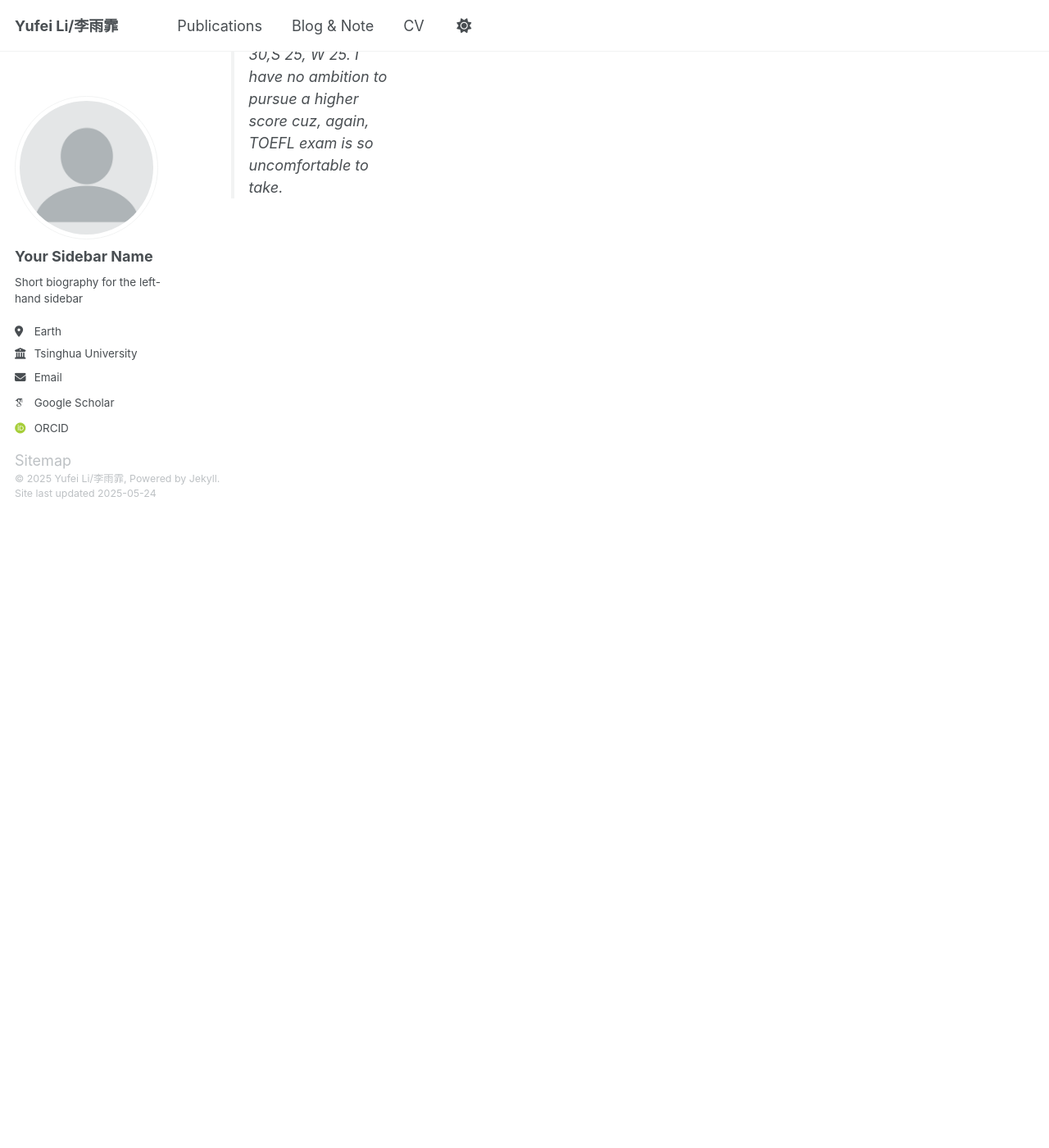
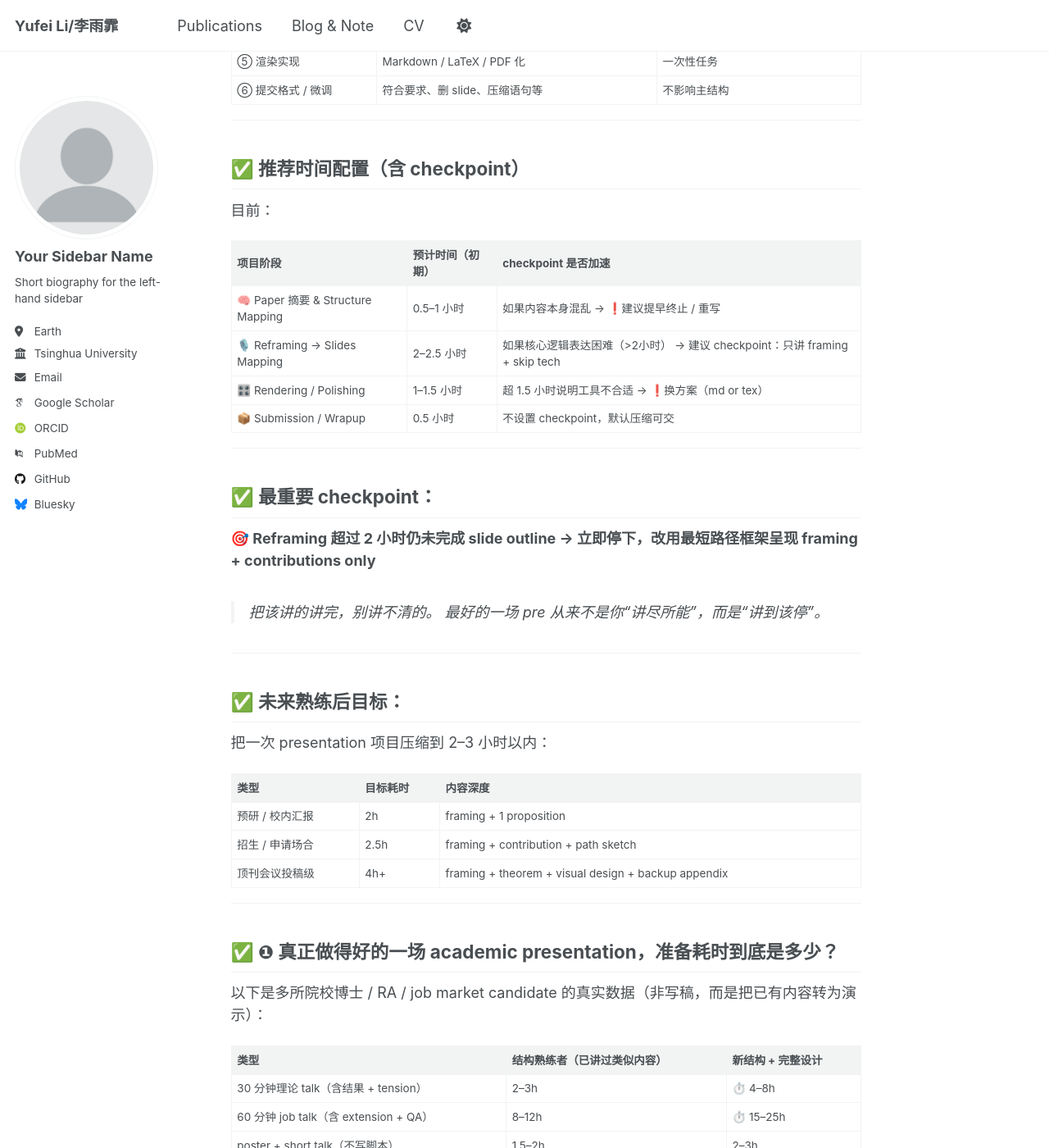
Before and after one commit to Floraaah/Floraaah, a Jekyll site: the page built from _posts/2025-05-23-blog-post-1.md, in a window 1280 px wide and 1400 px high, scrolled down 3842 px. Shown: the whole window at 82% size. Built offline with Jekyll 4.4.1, drawn with Linux system fonts in a browser that asks for light colours; some web fonts are replaced; before the commit the page ends 4472 px from its top, so only the background shows below that; some of the changed text lies outside the part shown.

Commit message:
Update 2025-05-23-blog-post-1.md

````diff
--- a/_posts/2025-05-23-blog-post-1.md
+++ b/_posts/2025-05-23-blog-post-1.md
@@ -99,3 +99,111 @@ tags:
 ## 🔁 7. 展望：从 Markdown 到 Methodology
 
 > "Theory is not PowerPoint: Designing Your Research Presentation as Structure"
+
+---
+
+# Workflow & Checkpoint
+
+> 在将一篇 working paper（或 theory sketch）转为一次完整 presentation 的过程中，
+> **整个转化链条如何安排时间？哪些节点应该 checkpoint？**
+
+---
+
+## ✅ 第一性拆解：Paper → Presentation 工作内容
+
+| 阶段          | 任务类型                     | 耗时因素                     |
+| ----------- | ------------------------ | ------------------------ |
+| ① 抽取        | 明确要讲哪些结构内容               | depends on paper clarity |
+| ② 重构        | 将文稿语言转为口语逻辑（reframing）   | 💣 最耗时间（认知能量高）           |
+| ③ 节奏规划      | 分几页？何时提 tension？结尾走向？    | aesthetic judgment       |
+| ④ 可视化 / 示例  | 是否需要插图，是否需要例子            | 视 audience 而定            |
+| ⑤ 渲染实现      | Markdown / LaTeX / PDF 化 | 一次性任务                    |
+| ⑥ 提交格式 / 微调 | 符合要求、删 slide、压缩语句等       | 不影响主结构                   |
+
+---
+
+## ✅ 推荐时间配置（含 checkpoint）
+
+目前：
+
+| 项目阶段                            | 预计时间（初期） | checkpoint 是否加速                                         |
+| ------------------------------- | -------- | ------------------------------------------------------- |
+| 🧠 Paper 摘要 & Structure Mapping | 0.5–1 小时 | 如果内容本身混乱 → ❗建议提早终止 / 重写                                 |
+| 🎙️ Reframing → Slides Mapping  | 2–2.5 小时 | 如果核心逻辑表达困难（>2小时） → 建议 checkpoint：只讲 framing + skip tech |
+| 🎛️ Rendering / Polishing       | 1–1.5 小时 | 超 1.5 小时说明工具不合适 → ❗换方案（md or tex）                       |
+| 📦 Submission / Wrapup          | 0.5 小时   | 不设置 checkpoint，默认压缩可交                                   |
+
+---
+
+## ✅ 最重要 checkpoint：
+
+**🎯 Reframing 超过 2 小时仍未完成 slide outline → 立即停下，改用最短路径框架呈现 framing + contributions only**
+
+> 把该讲的讲完，别讲不清的。
+> 最好的一场 pre 从来不是你“讲尽所能”，而是“讲到该停”。
+
+---
+
+## ✅ 未来熟练后目标：
+
+把一次 presentation 项目压缩到 2–3 小时以内：
+
+| 类型        | 目标耗时 | 内容深度                                                |
+| --------- | ---- | --------------------------------------------------- |
+| 预研 / 校内汇报 | 2h   | framing + 1 proposition                             |
+| 招生 / 申请场合 | 2.5h | framing + contribution + path sketch                |
+| 顶刊会议投稿级   | 4h+  | framing + theorem + visual design + backup appendix |
+
+---
+
+## ✅ ❶ 真正做得好的一场 academic presentation，**准备耗时到底是多少？**
+
+以下是多所院校博士 / RA / job market candidate 的真实数据（非写稿，而是把已有内容转为演示）：
+
+| 类型                               | 结构熟练者（已讲过类似内容） | 新结构 + 完整设计 |
+| -------------------------------- | -------------- | ---------- |
+| 30 分钟理论 talk（含结果 + tension）      | 2–3h           | ⏱️ 4–8h    |
+| 60 分钟 job talk（含 extension + QA） | 8–12h          | ⏱️ 15–25h  |
+| poster + short talk（不写脚本）        | 1.5–2h         | 2–3h       |
+
+
+---
+
+## ✅ ❷ 那组会讲讲 / 辅导交流型 talk 要搞那么细吗？
+
+不需要！
+
+> **构建“压缩表达路径”库**，让自己从论文里随时抽出一页 framing / 贡献，走“演讲压缩模式”
+
+### ✅ 推荐结构（仅用于组会 pre）：
+
+```markdown
+## Slide 1｜Framing
+- Problem: ...
+- Existing models assume ...
+- We study the design problem where ...
+
+## Slide 2｜Setup & Tension
+- Agent type, mechanism structure
+- Objective: maximize ...
+
+## Slide 3｜Result (no proof)
+- Proposition (stated in words)
+- Why it’s non-trivial
+
+## Slide 4｜Contribution / Application
+- Matches setting X (e.g., ESG)
+- Suggests design Y
+```
+
+
+## ✅ 最优实践：建立双版本系统
+
+可以为每篇做过的 serious paper 构建：
+
+| 类型                         | 内容量                                  | 功能                  |
+| -------------------------- | ------------------------------------ | ------------------- |
+| 🧱 正式版 pre（完整结构 + 美学 +演讲稿） | full 12-slide version                | 用于正式课程 / 系统汇报       |
+| 🪶 轻量版 summary（4–5 页结构摘要）  | framing + contribution + application | 用于组会 or 答问题时“调取结构力” |
+
+---
````
